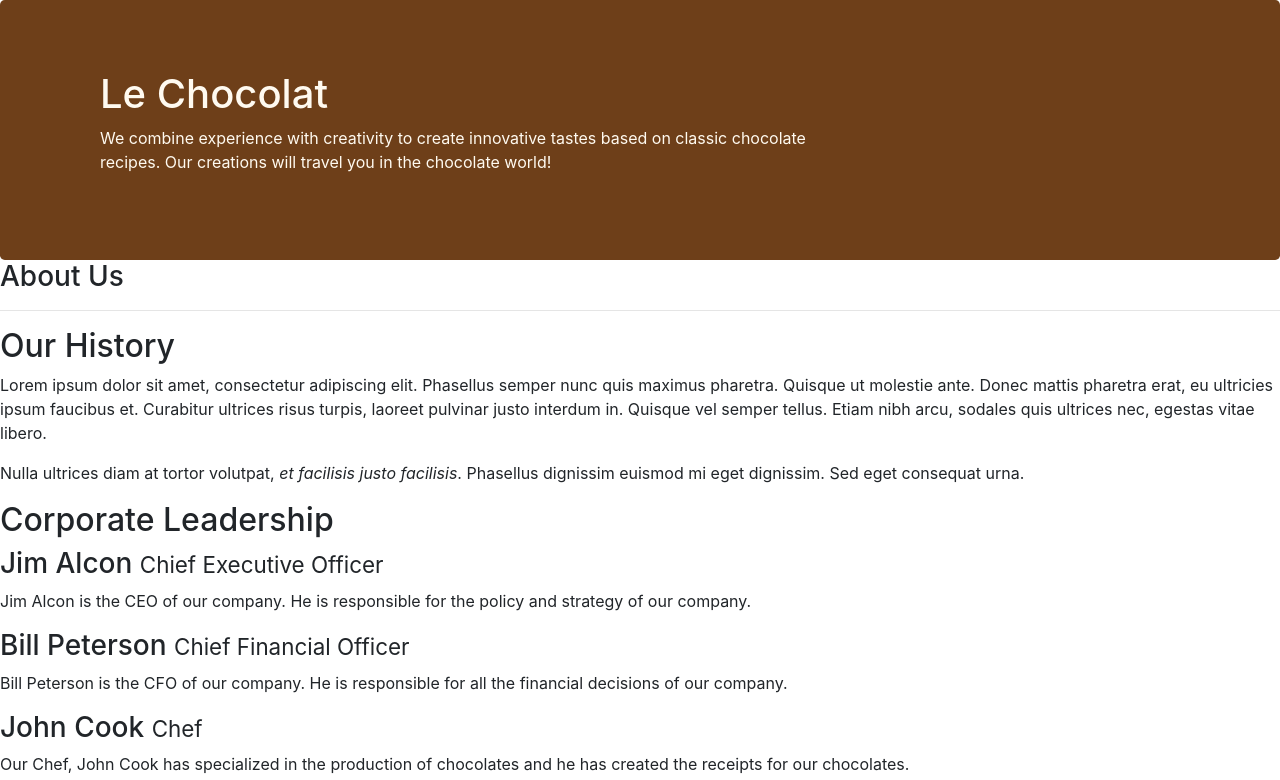
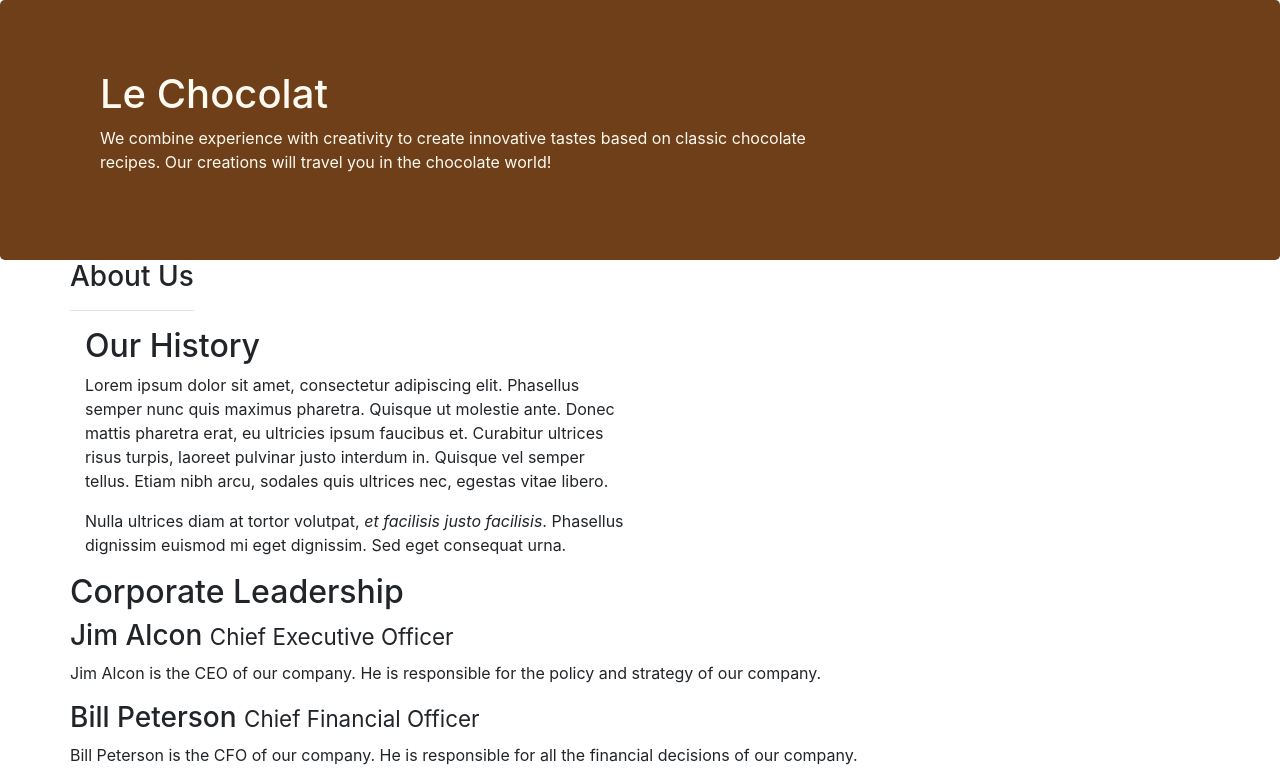
Before and after one commit to Daniel-w3/leChocolat, a website: page aboutus.html in a window 1280 px wide. Shown: the top 780 px of the page. Drawn offline with nearby package versions, Linux system fonts and the light colour scheme.

Commit message:
Bootstrap Assignment 1 Task 2

```diff
--- a/aboutus.html
+++ b/aboutus.html
@@ -28,16 +28,16 @@
         </div>
     </header>
 
-    <div>
-        <div>
+    <div class="container">
+        <div class="row">
             <div>
                 <h3>About Us</h3>
                 <hr>
             </div>
         </div>
 
-        <div>
-            <div>
+        <div class="row">
+            <div class="col-12 col-sm-6">
                 <h2>Our History</h2>
                 <p>Lorem ipsum dolor sit amet, consectetur adipiscing elit. Phasellus semper nunc quis maximus pharetra.
                     Quisque ut molestie ante. Donec mattis pharetra erat, eu ultricies ipsum faucibus et. Curabitur
@@ -46,12 +46,12 @@
                 <p>Nulla ultrices diam at tortor volutpat, <em>et facilisis justo facilisis</em>. Phasellus dignissim
                     euismod mi eget dignissim. Sed eget consequat urna. </p>
             </div>
-            <div>
+            <div class="col col-sm">
             </div>
         </div>
 
 
-        <div>
+        <div class="row">
             <div>
                 <h2>Corporate Leadership</h2>
                 <h3>Jim Alcon <small>Chief Executive Officer </small></h3>
```
